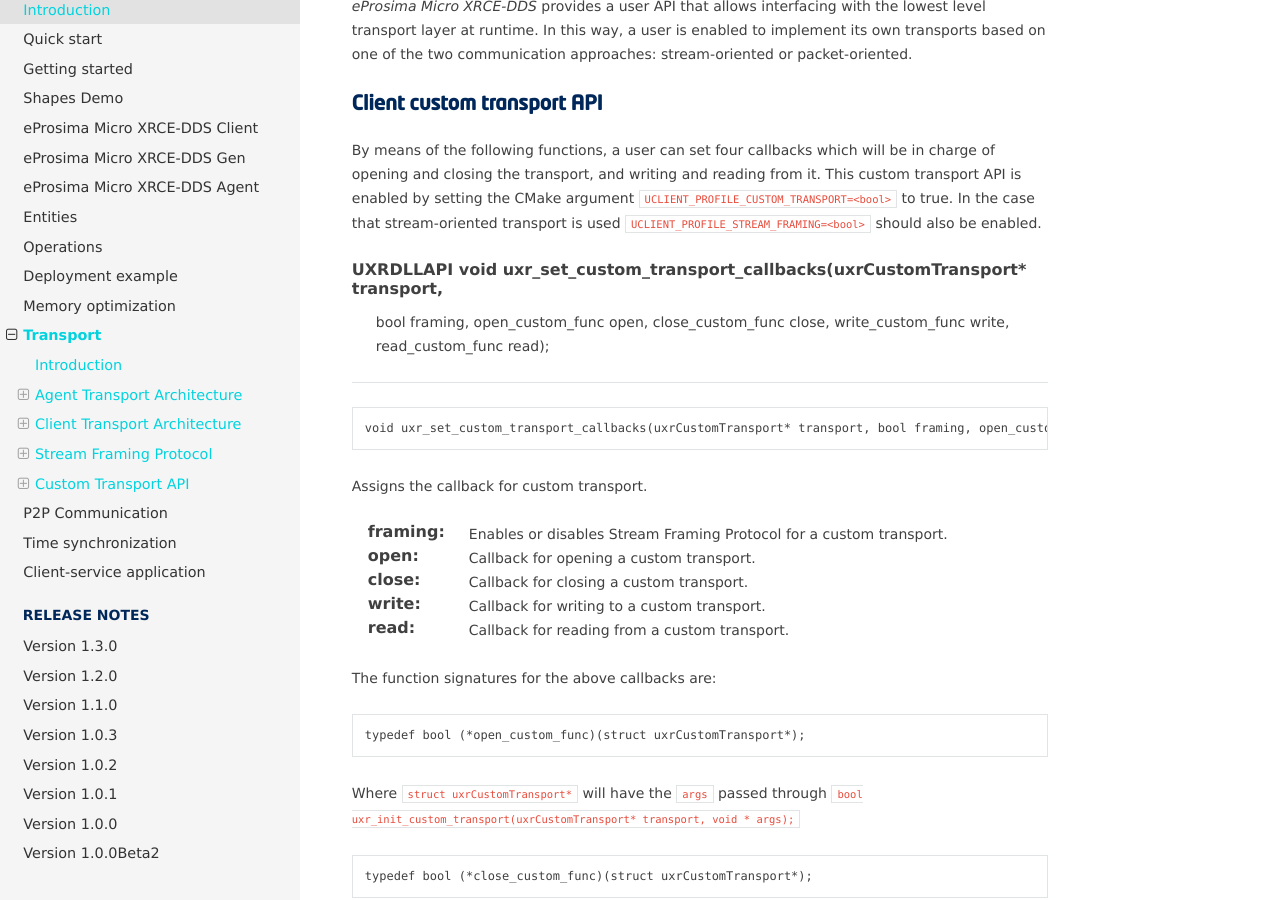
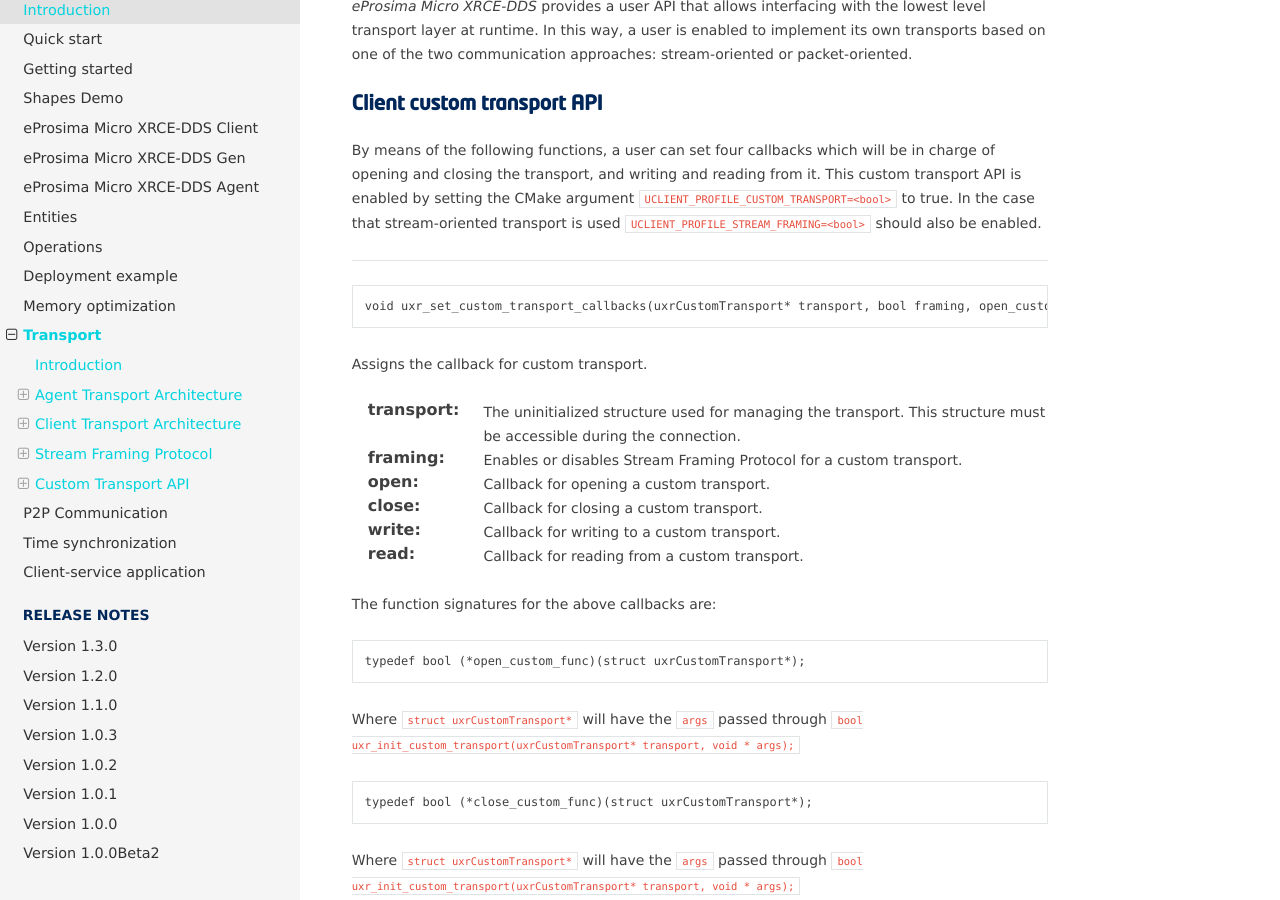
Before and after one commit to eProsima/Micro-XRCE-DDS-docs, a Sphinx documentation site: the page built from docs/transport.rst, in a window 1280 px wide and 900 px high, scrolled down 8142 px. Built offline with Sphinx 7.4.7 and the Read the Docs theme 2.0.0, drawn with Linux system fonts in a browser that asks for light colours.

Commit message:
Address changes

```diff
--- a/docs/transport.rst
+++ b/docs/transport.rst
@@ -234,12 +234,6 @@
 
 By means of the following functions, a user can set four callbacks which will be in charge of opening and closing the transport, and writing and reading from it. This custom transport API is enabled by setting the CMake argument ``UCLIENT_PROFILE_CUSTOM_TRANSPORT=<bool>`` to true. In the case that stream-oriented transport is used ``UCLIENT_PROFILE_STREAM_FRAMING=<bool>`` should also be enabled.
 
-UXRDLLAPI void uxr_set_custom_transport_callbacks(uxrCustomTransport* transport,
-                                                  bool framing,
-                                                  open_custom_func open,
-                                                  close_custom_func close,
-                                                  write_custom_func write,
-                                                  read_custom_func read);
 ------
 
 .. code-block:: c
@@ -248,6 +242,8 @@
 
 Assigns the callback for custom transport.
 
+:transport: The uninitialized structure used for managing the transport.
+            This structure must be accessible during the connection.
 :framing: Enables or disables Stream Framing Protocol for a custom transport.
 :open: Callback for opening a custom transport.
 :close: Callback for closing a custom transport.
```
